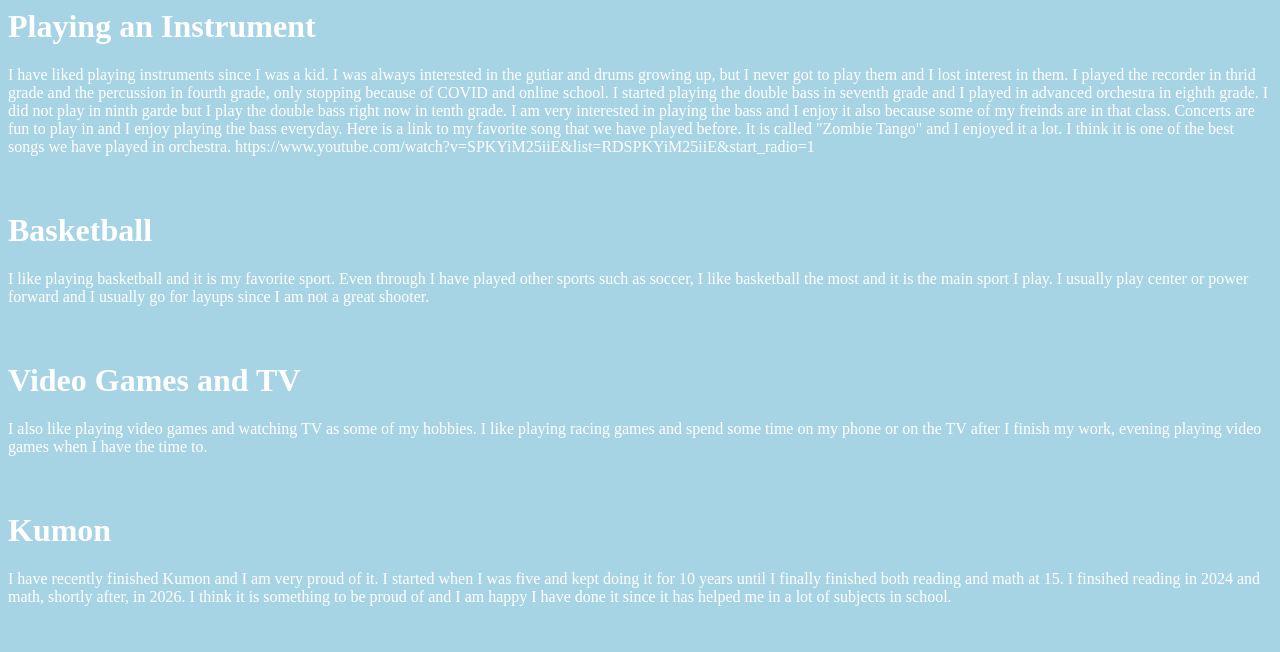
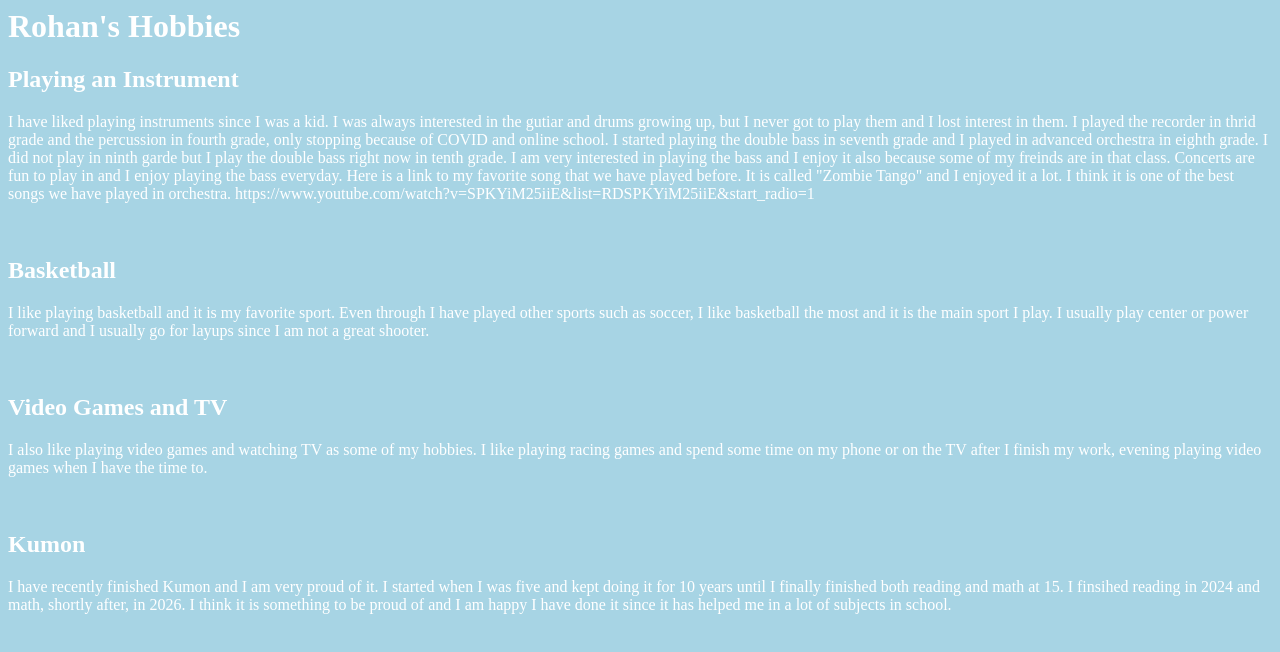
Before and after one commit to rohanvipmodha1-stack/rohanvipmodha1-stack.github.io, a plain HTML site: page index.html in a window 1280 px wide. Drawn offline with Linux system fonts and the light colour scheme.

Commit message:
Update index.html

```diff
--- a/index.html
+++ b/index.html
@@ -4,22 +4,25 @@
     <title> Rohan's Hobbies </title>
   </head>
   <body>
-    <h1> Playing an Instrument </h1>
+    <h1> Rohan's Hobbies
+      <br>
+    <h2> Playing an Instrument </h2>
     <p> I have liked playing instruments since I was a kid. I was always interested in the gutiar and drums growing up, but I never got to play them and I lost interest in them. I played the recorder in thrid grade and the percussion in fourth grade, only stopping because of COVID and online school. I started playing the double bass in seventh grade and I played in advanced orchestra in eighth grade. I did not play in ninth garde but I play the double bass right now in tenth grade. I am very interested in playing the bass and I enjoy it also because some of my freinds are in that class. Concerts are fun to play in and I enjoy playing the bass everyday.
     Here is a link to my favorite song that we have played before. It is called "Zombie Tango" and I enjoyed it a lot. I think it is one of the best songs we have played in orchestra. https://www.youtube.com/watch?v=SPKYiM25iiE&list=RDSPKYiM25iiE&start_radio=1 </p>
     <br>
-    <h1> Basketball </h1>
+    <h2> Basketball </h2>
     <p> I like playing basketball and it is my favorite sport. Even through I have played other sports such as soccer, I like basketball the most and it is the main sport I play. I usually play center or power forward and I usually go for layups since I am not a great shooter. </p>
     <br>
-    <h1> Video Games and TV </h1>
+    <h2> Video Games and TV </h2>
     <p> I also like playing video games and watching TV as some of my hobbies. I like playing racing games and spend some time on my phone or on the TV after I finish my work, evening playing video games when I have the time to. </p>
     <br>
-  <h1> Kumon </h1>
+  <h2> Kumon </h2>
     <p> I have recently finished Kumon and I am very proud of it. I started when I was five and kept doing it for 10 years until I finally finished both reading and math at 15. I finsihed reading in 2024 and math, shortly after, in 2026. I think it is something to be proud of and I am happy I have done it since it has helped me in a lot of subjects in school. </p>
   </body>
 </hmtl>
   <style>
       body{background:#a7d4e4;}
       h1 {color:#FFFFFF;}
+      h2 {color:#FFFFFF;}
       p {color:#FFFFFF;}
     </style>
```
